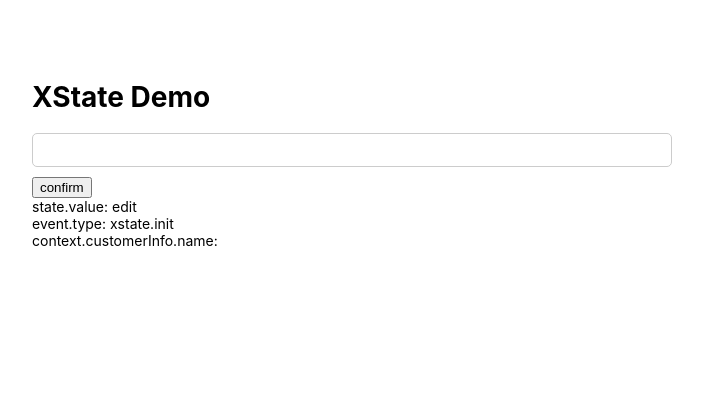
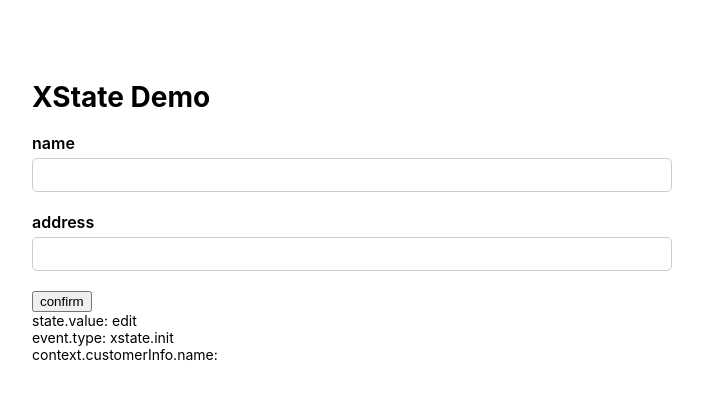
Before and after one commit to gilbeyi/react-xstate, a React (Vite) app: page / in a window 1280 px wide. Shown: the top 398 px of the page, without its empty margins (288-991 px from the left). Built offline with nearby package versions, Linux system fonts and the light colour scheme; what @xstate/inspect would draw is missing.

Commit message:
refactor:fixed editing form

```diff
--- /dev/null
+++ b/src/components/customer/forms/editCustomerInfo.tsx
@@ -0,0 +1,77 @@
+import { ChangeEvent, useEffect, useState } from 'react'
+
+import { text } from '@/styles'
+import { css } from '@emotion/react'
+
+import { CustomerInfo } from '@/state/customer/'
+
+type Props = {
+  customerInfo: CustomerInfo
+  disabled?: boolean
+  onChange: (value: CustomerInfo) => void
+}
+
+export const EditCustomerInfo = (props: Props) => {
+  const [ name, setName ] = useState(props.customerInfo.name)
+  const [ address, setAddress ] = useState(props.customerInfo.address)
+
+  useEffect(() => {
+    props.onChange({
+      name,
+      address
+    })
+  }, [name, address])
+
+  const changeName = (e: ChangeEvent<HTMLInputElement>) => {
+    setName(e.target.value)
+  }
+  const changeAddress = (e: ChangeEvent<HTMLInputElement>) => {
+    setAddress(e.target.value)
+  }
+
+  const styles = {
+    inputBlock: css({
+      marginBottom: '10px'
+    }),
+    label: css({
+      display: 'block',
+      marginBottom: '5px',
+      fontSize: '16px',
+      fontWeight: '600'
+    }),
+    input: text
+  }
+
+  return (
+    <div>
+      <div css={styles.inputBlock}>
+        <label
+          htmlFor='name'
+          css={styles.label}
+        >
+          name
+        </label>
+        <input
+          id='name'
+          value={props.customerInfo.name}
+          disabled={props.disabled}
+          onChange={changeName}
+          css={styles.input}
+        />
+      </div>
+      <div css={styles.inputBlock}>
+        <label
+          css={styles.label}
+        >
+          address
+        </label>
+        <input
+          value={props.customerInfo.address}
+          disabled={props.disabled}
+          onChange={changeAddress}
+          css={styles.input}
+        />
+      </div>
+    </div>
+  )
+}
--- a/src/components/customer/forms/editCustomerInfoForm.tsx
+++ /dev/null
@@ -1,26 +0,0 @@
-import { ChangeEvent } from 'react'
-
-import { text } from '@/styles'
-
-type Props = {
-  value: string
-  disabled?: boolean
-  onChange: (e: ChangeEvent<HTMLInputElement>) => void
-}
-
-export const EditCustomerInfoForm = (props: Props) => {
-  const styles = {
-    input: text
-  }
-
-  return (
-    <div>
-      <input
-        value={props.value}
-        disabled={props.disabled}
-        onChange={props.onChange}
-        css={styles.input}
-      />
-    </div>
-  )
-}
--- a/src/components/customerContainer.tsx
+++ b/src/components/customerContainer.tsx
@@ -1,11 +1,11 @@
-import { ChangeEvent, useContext, useState } from 'react'
+import { useContext, useState } from 'react'
 import { State } from 'xstate'
 import { useActor, useSelector } from '@xstate/react'
 
-import { EditCustomerInfoForm } from './customer/forms/editCustomerInfoForm'
+import { CustomerStateContext } from '@/components/customerState'
+import { EditCustomerInfo } from '@/components/customer/forms/editCustomerInfo'
 
-import { CustomerContext } from '../state/customer/context'
-import { CustomerStateContext } from './customerState'
+import { CustomerContext, CustomerInfo, customerInfoDefault } from '@/state/customer/'
 
 const editSelector = (state: State<CustomerContext>) => {
   return state.matches('edit')
@@ -19,44 +19,41 @@
   const [ state ] = useActor(service.customerService)
   const { send } = service.customerService
 
-  const [ value, setValue ] = useState('')
+  const [ customerInfo, setCustomerInfo ] = useState(customerInfoDefault)
 
   const isEdit = useSelector(service.customerService, editSelector)
   const isConfirm = useSelector(service.customerService, confirmSelector)
 
-  const inputChange = (e: ChangeEvent<HTMLInputElement>) => {
-    setValue(e.target.value)
+  const inputChange = (customerInfo: CustomerInfo) => {
+    console.log(customerInfo)
+    setCustomerInfo(customerInfo)
   }
 
   const confirm= () => {
-    send({
-      type: 'CONFIRM',
-      value: {
-        name: value
-      }
-    })
+    send('CONFIRM')
   }
   const cancel= () => {
     send('CANCEL')
   }
   const complete = () => {
-    send('COMPLETE')
+    send({
+        type: 'COMPLETE',
+        value: customerInfo
+    })
   }
   const returnInput = () => {
-    setValue('')
+    setCustomerInfo(customerInfoDefault)
     send({
       type: 'RESET',
-      value: {
-        name: ''
-      }
+      value: customerInfoDefault
     })
   }
 
   return (
-    <div>
+    <>
       {isEdit && (
-        <EditCustomerInfoForm
-          value={value}
+        <EditCustomerInfo
+          customerInfo={customerInfo}
           onChange={inputChange}
         />
       )}
@@ -105,6 +102,6 @@
           context.customerInfo.name: {String(state.context.customerInfo.name)}
         </div>
       </div>
-    </div>
+    </>
   )
 }
```
